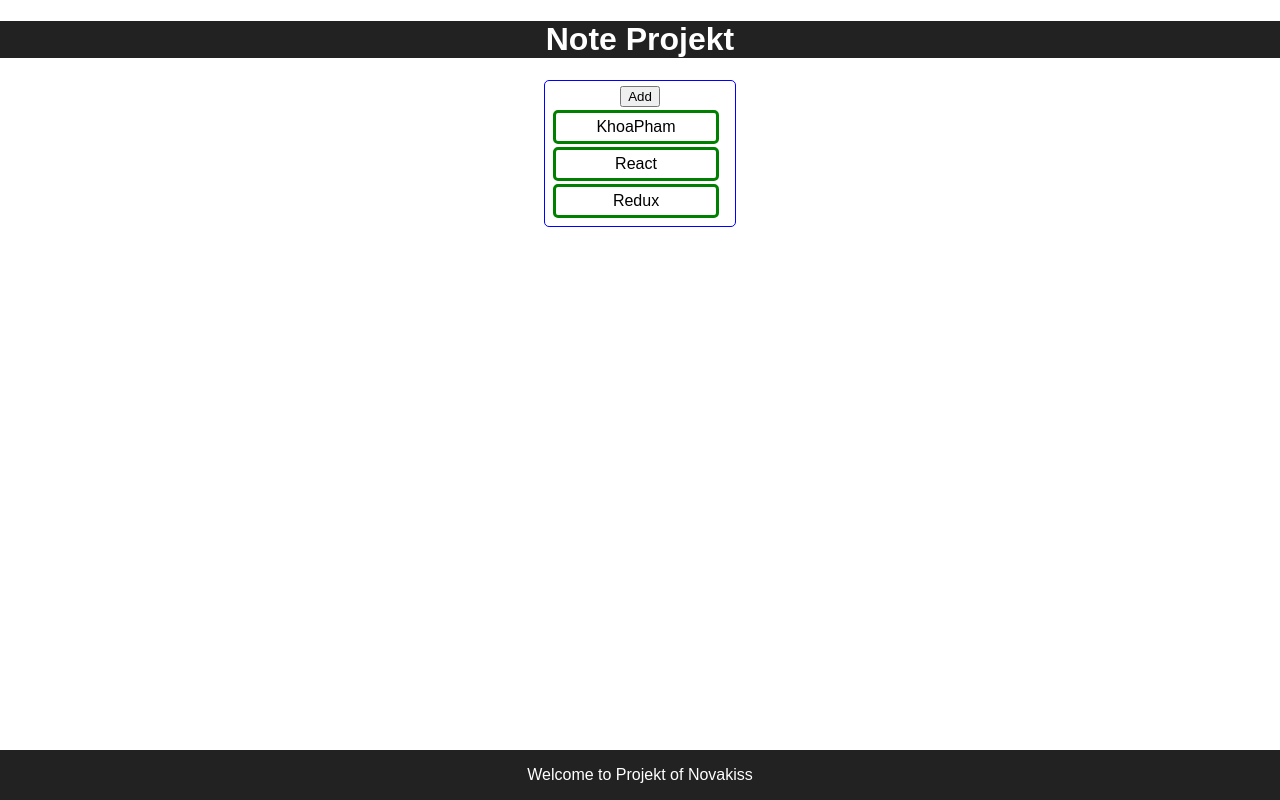
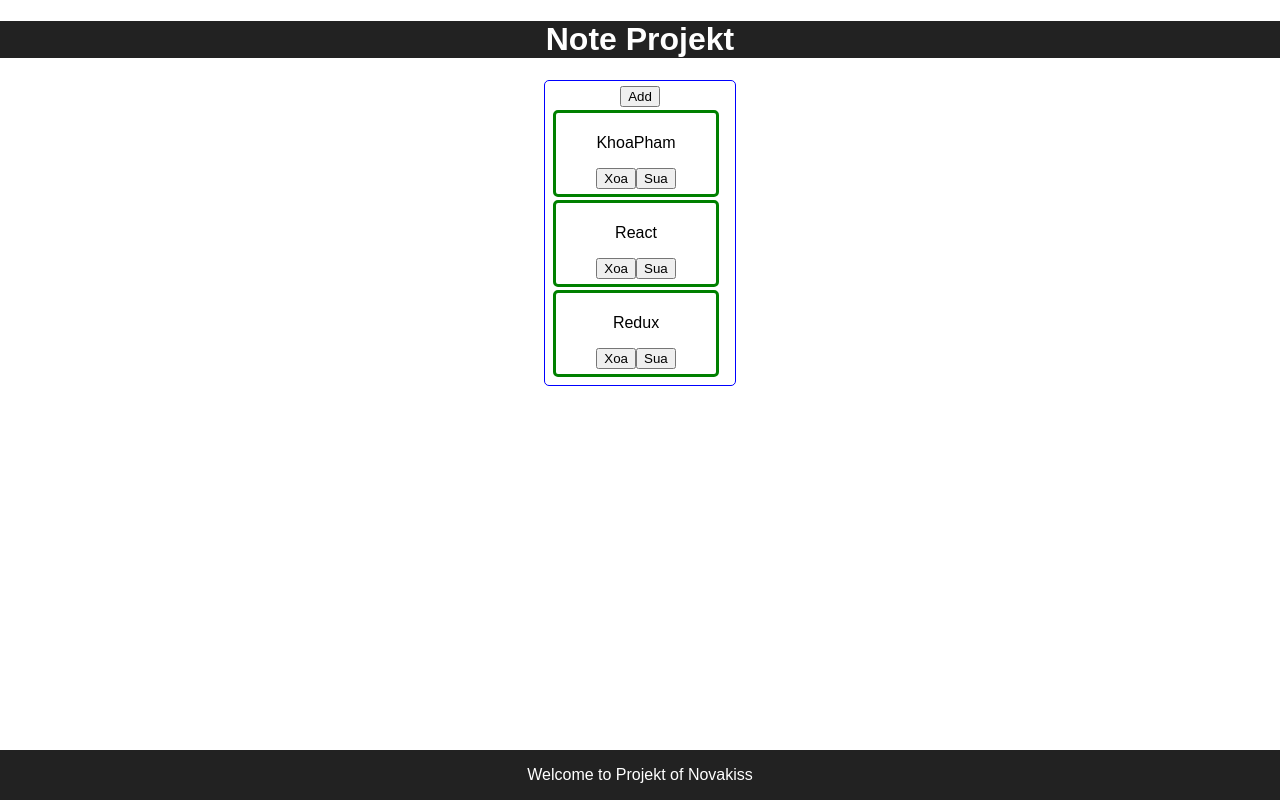
Before and after one commit to novakiss/React-Note, a React (Create React App) app: page /note in a window 1280 px wide. Built offline with nearby package versions, Linux system fonts and the light colour scheme.

Commit message:
Delete Note

```diff
--- a/src/app/components/Note/List.js
+++ b/src/app/components/Note/List.js
@@ -16,13 +16,15 @@ export default class List extends Component {
     };
 
     render() {
-        list= this;
+        //<div id="update"/>
+        list = this;
         return (<div className="App">
                 <Header text="Note Projekt"/>
                 <div className="div-list">
-                    <div id="list"/>
                     <button onClick={this.add}>Add</button>
-                    {this.state.mang.map((e, index) => <Note key={index}>{e}</Note>)}
+                    {this.state.mang.map((e, index) => <div key={index}>
+
+                        <Note id={index}>{e}</Note></div>)}
                 </div>
                 <Footer/>
             </div>
--- a/src/app/components/Note/Note.js
+++ b/src/app/components/Note/Note.js
@@ -1,10 +1,29 @@
 import React,{Component} from 'react';
+import {list} from './List';
+//import ReactDOM from "react-dom";
+//import UpdateDiv from './UpdateDiv';
 
+let note;
 export default class Note extends Component{
+    xoa=()=>{
+        let id = this.props.id;
+        list.state.mang.splice(id,1);
+        list.setState(list.state);
+    };
+    /*
+    sua=()=>{
+        ReactDOM.render(<UpdateDiv/>, document.getElementById('update'))
+    };
+    */
+
     render(){
+        note=this;
         return (
-            <div className="div-note">
-                {this.props.children}
+            <div id={this.props.id} className="div-note">
+                <div id="update"/>
+                <p>{this.props.children}</p>
+                <button onClick={this.xoa}>Xoa</button>
+                <button onClick={this.sua}>Sua</button>
             </div>
         )
     }
```
